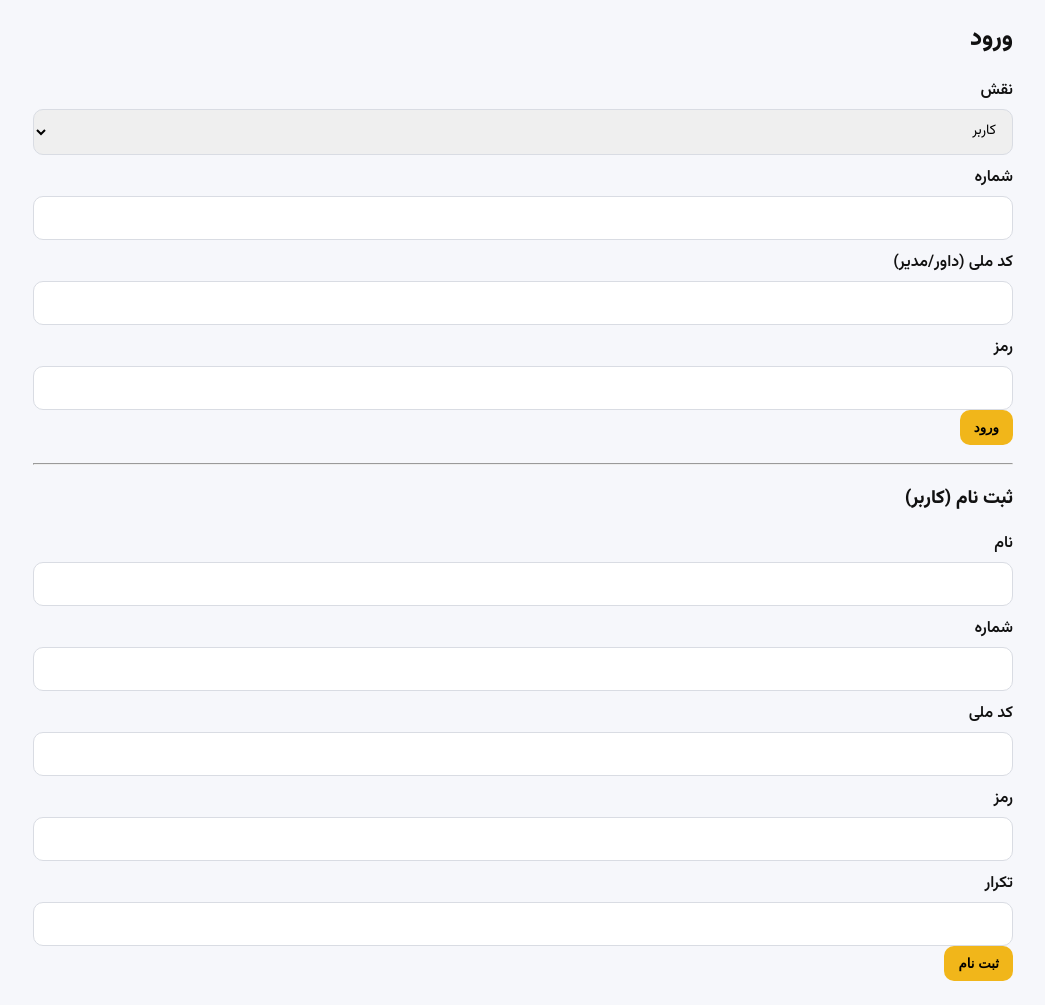
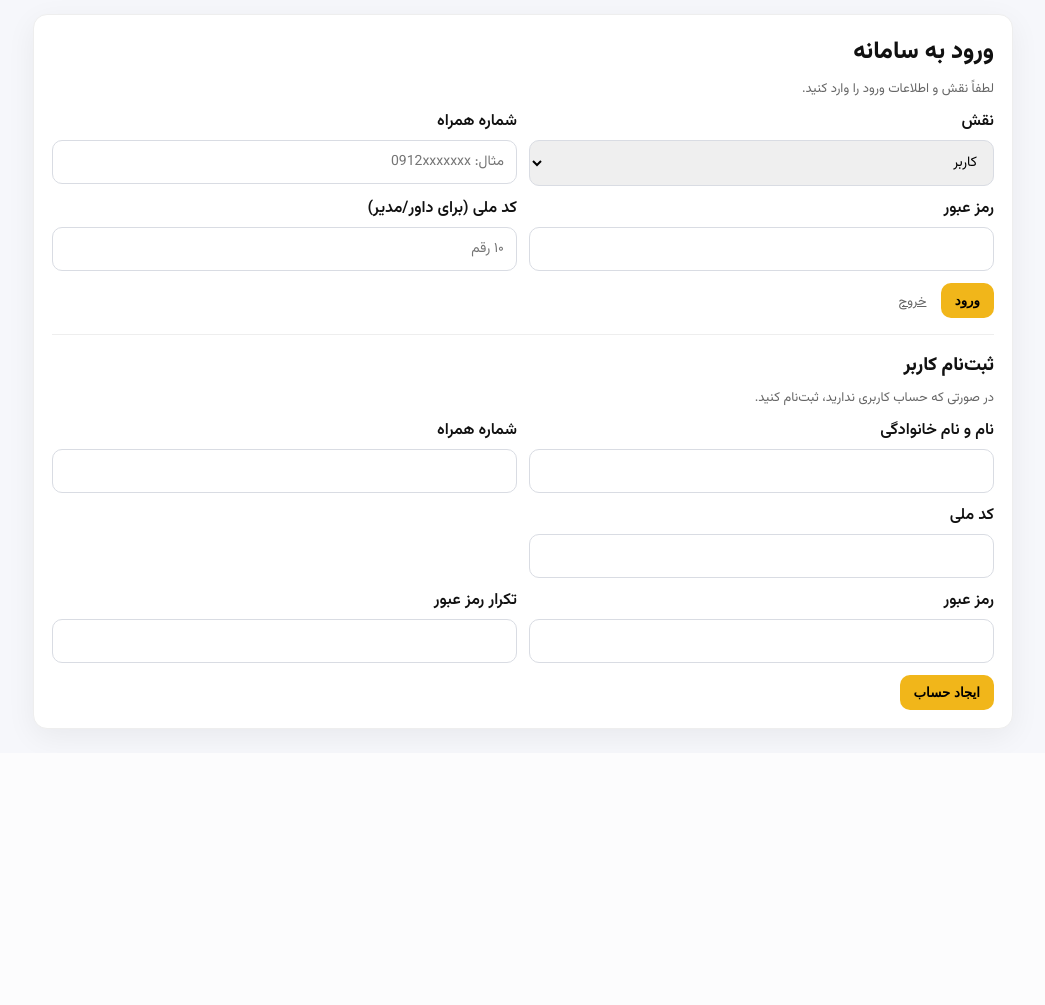
Before and after one commit to hadibagherian4-sudo/nexa-ashora, a FastAPI app: page /login in a window 1280 px wide. Shown: the part 77-1082 px from the top of the page, without its empty margins (117-1162 px from the left). After the commit the page ends 815 px from the top, so only its background shows below. Run offline with FastAPI, Linux system fonts and the light colour scheme.

Commit message:
Update login.html

```diff
--- a/app/templates/login.html
+++ b/app/templates/login.html
@@ -1,33 +1,85 @@
 {% extends "base.html" %}
 {% block content %}
-<div class="panel">
-  <h2>ورود</h2>
-  {% if error %}<p style="color:#b91c1c;font-weight:900">{{ error }}</p>{% endif %}
+<div class="card">
+  <h2 style="margin:0 0 8px;">ورود به سامانه</h2>
+  <div class="muted">لطفاً نقش و اطلاعات ورود را وارد کنید.</div>
 
-  <form method="post" action="/login" class="grid">
-    <div>
-      <label>نقش</label>
-      <select name="role">
-        <option value="user">کاربر</option>
-        <option value="referee">داور</option>
-        <option value="manager">مدیر</option>
-      </select>
+  {% if error %}
+    <div class="error">{{ error }}</div>
+  {% endif %}
+
+  <form method="post" action="/login">
+    <div class="row">
+      <div>
+        <label>نقش</label>
+        <select name="role" required>
+          <option value="user">کاربر</option>
+          <option value="referee">داور</option>
+          <option value="manager">مدیر سامانه</option>
+        </select>
+      </div>
+      <div>
+        <label>شماره همراه</label>
+        <input name="phone" placeholder="مثال: 0912xxxxxxx" required>
+      </div>
     </div>
-    <div><label>شماره</label><input name="phone"></div>
-    <div><label>کد ملی (داور/مدیر)</label><input name="nid"></div>
-    <div><label>رمز</label><input type="password" name="password"></div>
-    <div style="grid-column:1/-1"><button class="btn btn-primary" type="submit">ورود</button></div>
+
+    <div class="row">
+      <div>
+        <label>رمز عبور</label>
+        <input type="password" name="password" required>
+      </div>
+      <div>
+        <label>کد ملی (برای داور/مدیر)</label>
+        <input name="nid" placeholder="۱۰ رقم">
+      </div>
+    </div>
+
+    <div style="margin-top:12px;">
+      <button class="btn" type="submit">ورود</button>
+      <a href="/logout" class="muted" style="margin-right:10px;">خروج</a>
+    </div>
   </form>
 
-  <hr style="margin:18px 0">
-  <h3>ثبت نام (کاربر)</h3>
-  <form method="post" action="/signup" class="grid">
-    <div><label>نام</label><input name="name"></div>
-    <div><label>شماره</label><input name="phone"></div>
-    <div><label>کد ملی</label><input name="nid"></div>
-    <div><label>رمز</label><input type="password" name="password1"></div>
-    <div><label>تکرار</label><input type="password" name="password2"></div>
-    <div style="grid-column:1/-1"><button class="btn btn-primary" type="submit">ثبت نام</button></div>
+  <div class="hr"></div>
+
+  <h3 style="margin:0 0 8px;">ثبت‌نام کاربر</h3>
+  <div class="muted">در صورتی که حساب کاربری ندارید، ثبت‌نام کنید.</div>
+
+  <form method="post" action="/signup">
+    <div class="row">
+      <div>
+        <label>نام و نام خانوادگی</label>
+        <input name="name" required>
+      </div>
+      <div>
+        <label>شماره همراه</label>
+        <input name="phone" required>
+      </div>
+    </div>
+
+    <div class="row">
+      <div>
+        <label>کد ملی</label>
+        <input name="nid" required>
+      </div>
+      <div></div>
+    </div>
+
+    <div class="row">
+      <div>
+        <label>رمز عبور</label>
+        <input type="password" name="password1" required>
+      </div>
+      <div>
+        <label>تکرار رمز عبور</label>
+        <input type="password" name="password2" required>
+      </div>
+    </div>
+
+    <div style="margin-top:12px;">
+      <button class="btn" type="submit">ایجاد حساب</button>
+    </div>
   </form>
 </div>
 {% endblock %}
```
